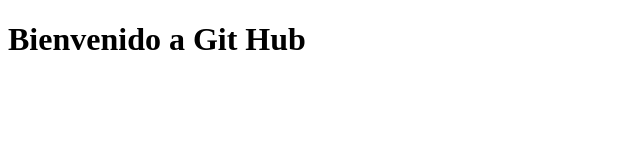
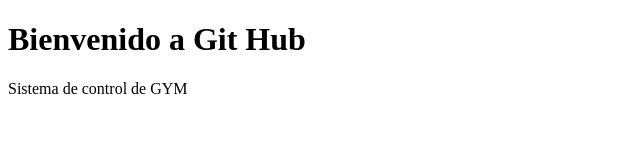
Before and after one commit to 2EdgArPg020217/test-uno, a plain HTML site: page index.html in a window 1280 px wide. Shown: the whole page, without its empty margins (0-640 px from the left). Drawn offline with Linux system fonts and the light colour scheme.

Commit message:
Modificar Index

```diff
--- a/index.html
+++ b/index.html
@@ -7,5 +7,6 @@
 </head>
 <body>
     <h1>Bienvenido a Git Hub</h1>
+    <p>Sistema de control de GYM</p>
 </body>
 </html>
```
